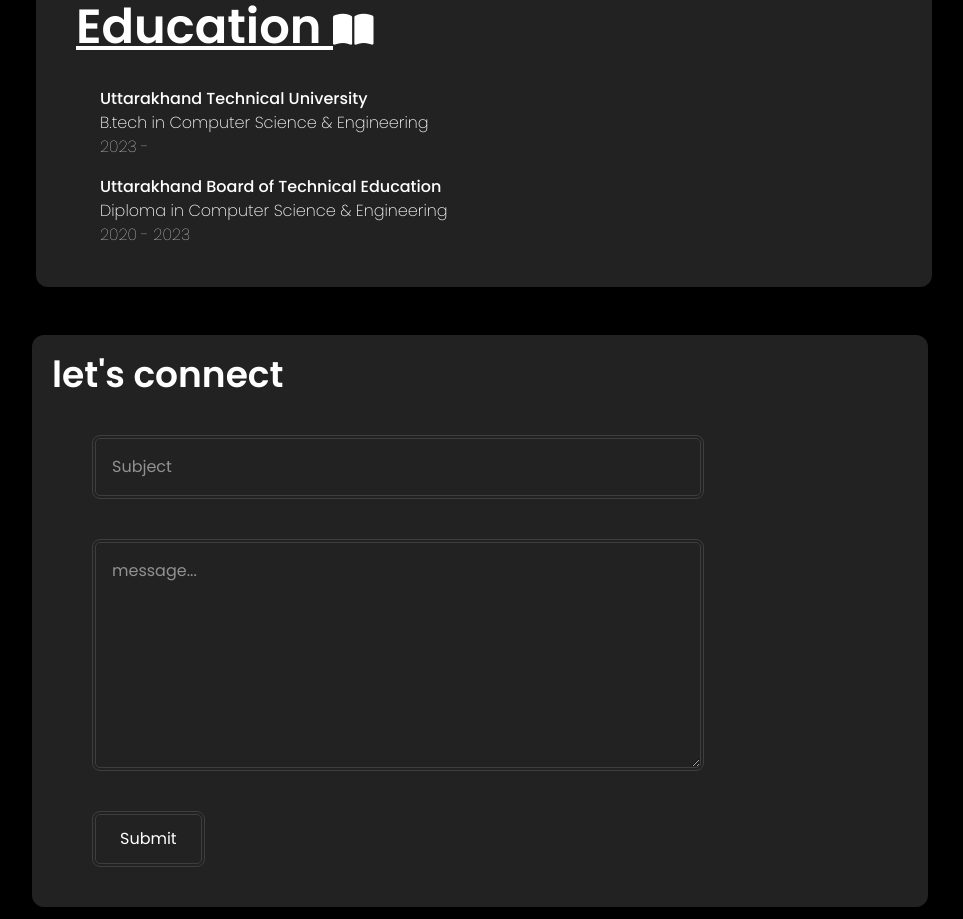
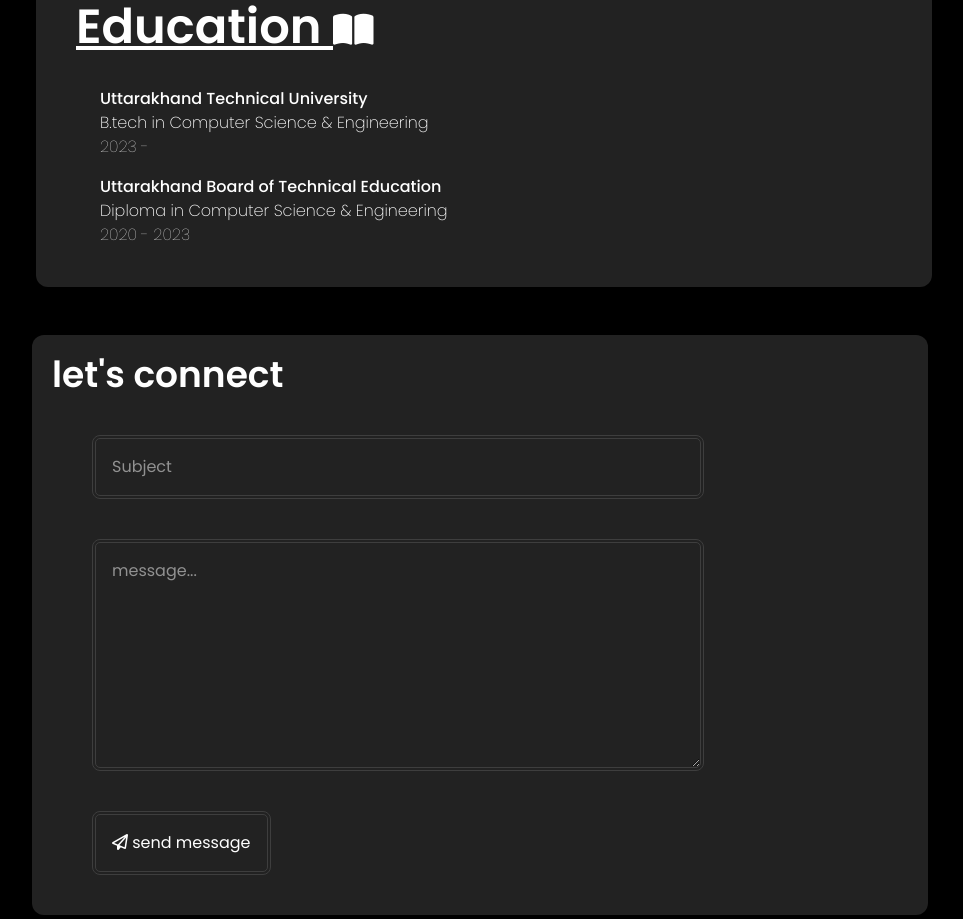
Before and after one commit to Satyal01/portfolio, a plain HTML site: page index.html in a window 1280 px wide. Shown: the part 979-1898 px from the top of the page, without its empty margins (156-1119 px from the left). Drawn offline with nearby package versions, Linux system fonts and the light colour scheme.

Commit message:
some improvements

```diff
--- a/index.html
+++ b/index.html
@@ -134,7 +134,7 @@
         class="connect-section bg-[#222222] font-[Poppins] text-white w-4xl h-auto mx-auto rounded-xl p-5 pb-10"
       >
         <p class="text-4xl font-semibold">let's connect</p>
-        <form action="mailto:ankitsatyal6@gmail.com" method="post" enctype="text/plain" class="form">
+        <form  class="form">
 
           <div
           class="flex flex-col justify-center items-start gap-10 pl-10 pt-10"
@@ -158,7 +158,9 @@
           class="border-4 border-[#3e3e3e] border-double p-4 rounded-lg"
           ><i class="fa-regular fa-paper-plane"></i> send message</a
           > -->
-          <button class="border-4 border-[#3e3e3e] border-double p-3 px-6 rounded-lg" type="submit">Submit</button>
+          <button class="border-4 border-[#3e3e3e] border-double p-4 rounded-lg" type="submit">
+            <i class="fa-regular fa-paper-plane"></i> send message
+          </button>
         </div>
       </form>
       </div>
```
